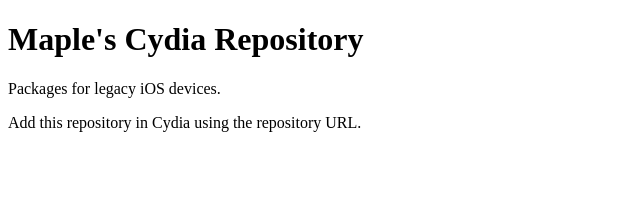
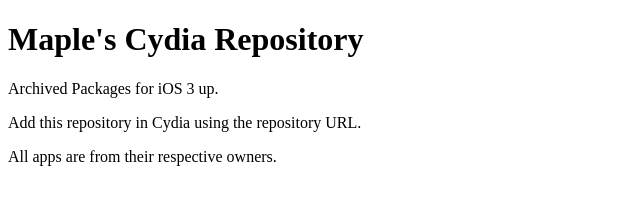
Before and after one commit to maplemilesalt-byte/repo-cydia, a plain HTML site: page index.html in a window 1280 px wide. Shown: the whole page, without its empty margins (0-640 px from the left). Drawn offline with Linux system fonts and the light colour scheme.

Commit message:
Update description of Cydia repository packages

```diff
--- a/index.html
+++ b/index.html
@@ -7,7 +7,8 @@
 </head>
 <body>
   <h1>Maple's Cydia Repository</h1>
-  <p>Packages for legacy iOS devices.</p>
+  <p>Archived Packages for iOS 3 up.</p>
   <p>Add this repository in Cydia using the repository URL.</p>
+  <p>All apps are from their respective owners.</p>
 </body>
 </html>
```
